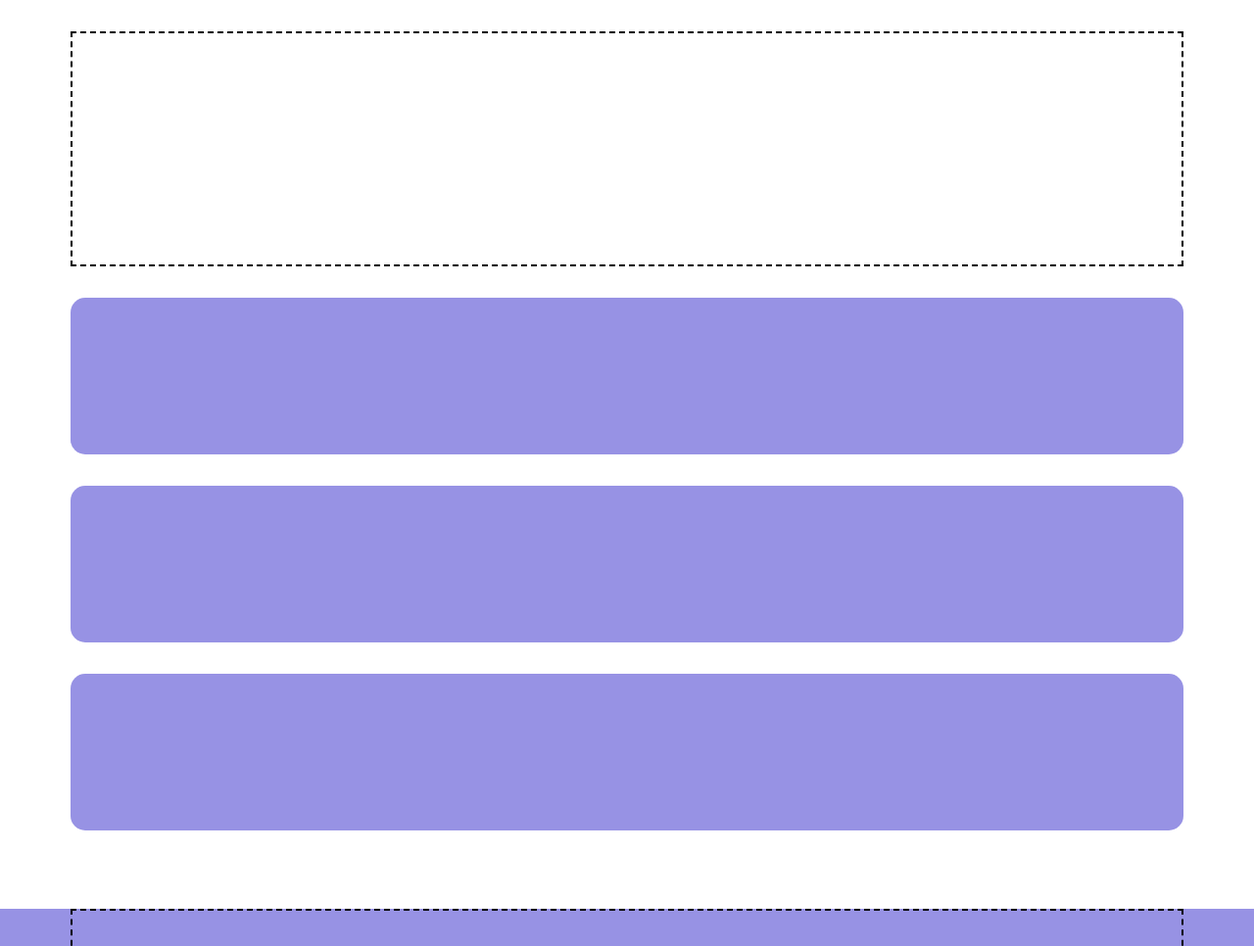
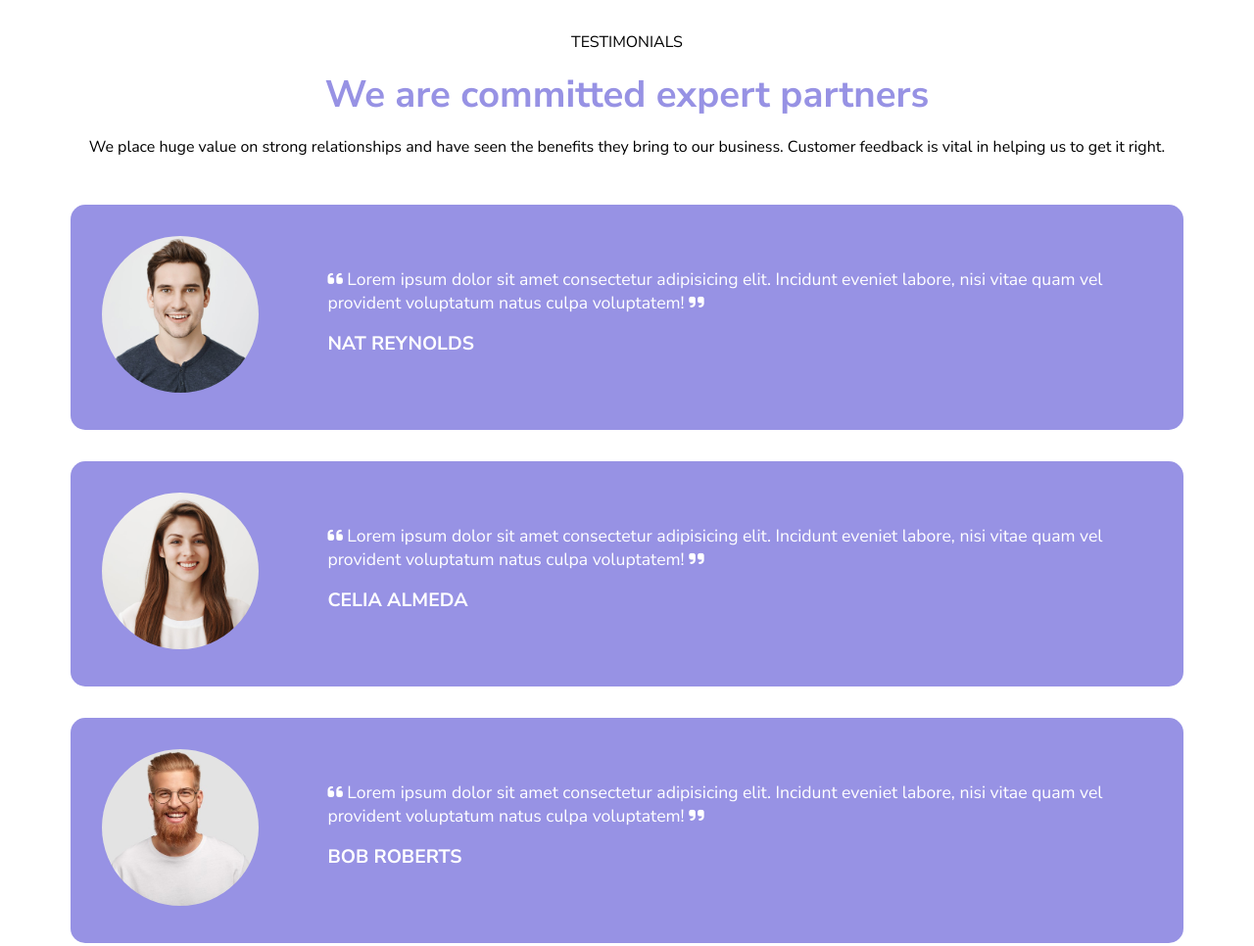
Before and after one commit to Gianmarco-Leone/htmlcss-responsive-layout, a plain HTML site: page index.html in a window 1280 px wide. Shown: the part 1580-2546 px from the top of the page at 98% size. Drawn offline with Linux system fonts and the light colour scheme.

Commit message:
add section 3 content

```diff
--- a/css/mediaquery.css
+++ b/css/mediaquery.css
@@ -62,6 +62,22 @@
         flex-direction: column;
     }
 
+    /* SEZIONE 3 */
+
+    .testimonials .box .circle-image {
+        width: 100%;
+    }
+
+    .testimonials .box.d-flex {
+        flex-wrap: wrap;
+        justify-content: center;
+        text-align: center;
+    }
+
+    .testimonials .main-col {
+        width: 100%;
+    }
+
     /* SEZIONE 4 */
     .benefits .row {
         flex-direction: column;
--- a/css/style.css
+++ b/css/style.css
@@ -145,18 +145,32 @@ header .icon-menu {
     padding: 3rem 0;
 }
 
-.testimonials .text-center {
-    /* debug */
-    border: 2px dashed black;
-    height: 15rem;
+.testimonials .text-center h2 {
+    font-size: 2.4rem;
+    font-weight: bold;
+    color: #9792E4;
+    padding: 1rem 0;
 }
 
 .testimonials .box {
     background-color: #9792E4;
     border-radius: 15px;
     margin: 2rem 0;
-    /* debug */
+    padding: 2rem;
+}
+
+.testimonials .box .circle-image > img {
+    width: 10rem;
     height: 10rem;
+    border-radius: 50%;
+    overflow: hidden;
+    object-fit: cover;
+}
+
+.testimonials .main-col {
+    color: #FFF;
+    padding-top: 2rem;
+    font-size: 1.1rem;
 }
 
 /* SEZIONE 4 - BENEFITS */
--- a/css/utils.css
+++ b/css/utils.css
@@ -80,6 +80,11 @@
 
 .text-center {
 	text-align: center;
+}
+
+strong {
+	font-weight: bold;
+	font-size: 1.1em;
 }
 
 /* PADDING */
--- a/index.html
+++ b/index.html
@@ -173,10 +173,62 @@
 		<!-- INIZIO TERZA SEZIONE - TESTIMONIALS -->
 		<section class="testimonials">
 			<div class="container">
-				<div class="text-center"></div>
-				<div class="box"></div>
-				<div class="box"></div>
-				<div class="box"></div>
+				<div class="text-center">
+					<span>
+						TESTIMONIALS
+					</span>
+					<h2>
+						We are committed expert partners
+					</h2>
+					<p class="pb2">
+						We place huge value on strong relationships and have seen the benefits they bring to our business. Customer feedback is vital in helping us to get it right.
+					</p>
+				</div>
+
+				<div class="box d-flex">
+					<div class="side-col circle-image">
+						<img src="./img/testimonial1.jpg" alt="Testimonial1 image">
+					</div>
+					<div class="main-col pl2">
+						<p class="pb2">
+							<i class="fa-solid fa-quote-left"></i>
+							Lorem ipsum dolor sit amet consectetur adipisicing elit. Incidunt eveniet labore, nisi vitae quam vel provident voluptatum natus culpa voluptatem!
+							<i class="fa-solid fa-quote-right"></i>
+						</p>
+						<strong>NAT REYNOLDS</strong>
+					</div>
+				</div>
+
+				<div class="box d-flex">
+					<div class="side-col circle-image">
+						<img src="./img/testimonial2.jpg" alt="Testimonial2 image">
+					</div>
+					<div class="main-col pl2">
+						<p class="pb2">
+							<i class="fa-solid fa-quote-left"></i>
+							Lorem ipsum dolor sit amet consectetur adipisicing elit. Incidunt eveniet labore, nisi vitae quam vel
+							provident voluptatum natus culpa voluptatem!
+							<i class="fa-solid fa-quote-right"></i>
+						</p>
+						<strong>CELIA ALMEDA</strong>
+					</div>
+				</div>
+
+				<div class="box d-flex">
+					<div class="side-col circle-image">
+						<img src="./img/testimonial3.jpg" alt="Testimonial3 image">
+					</div>
+					<div class="main-col pl2">
+						<p class="pb2">
+							<i class="fa-solid fa-quote-left"></i>
+							Lorem ipsum dolor sit amet consectetur adipisicing elit. Incidunt eveniet labore, nisi vitae quam vel
+							provident voluptatum natus culpa voluptatem!
+							<i class="fa-solid fa-quote-right"></i>
+						</p>
+						<strong>BOB ROBERTS</strong>
+					</div>
+				</div>
+
 			</div>
 		</section>
 		<!-- FINE TERZA SEZIONE -->
```
Also changed, not shown: img/testimonial1.jpg (added), img/testimonial2.jpg (added), img/testimonial3.jpg (added).
